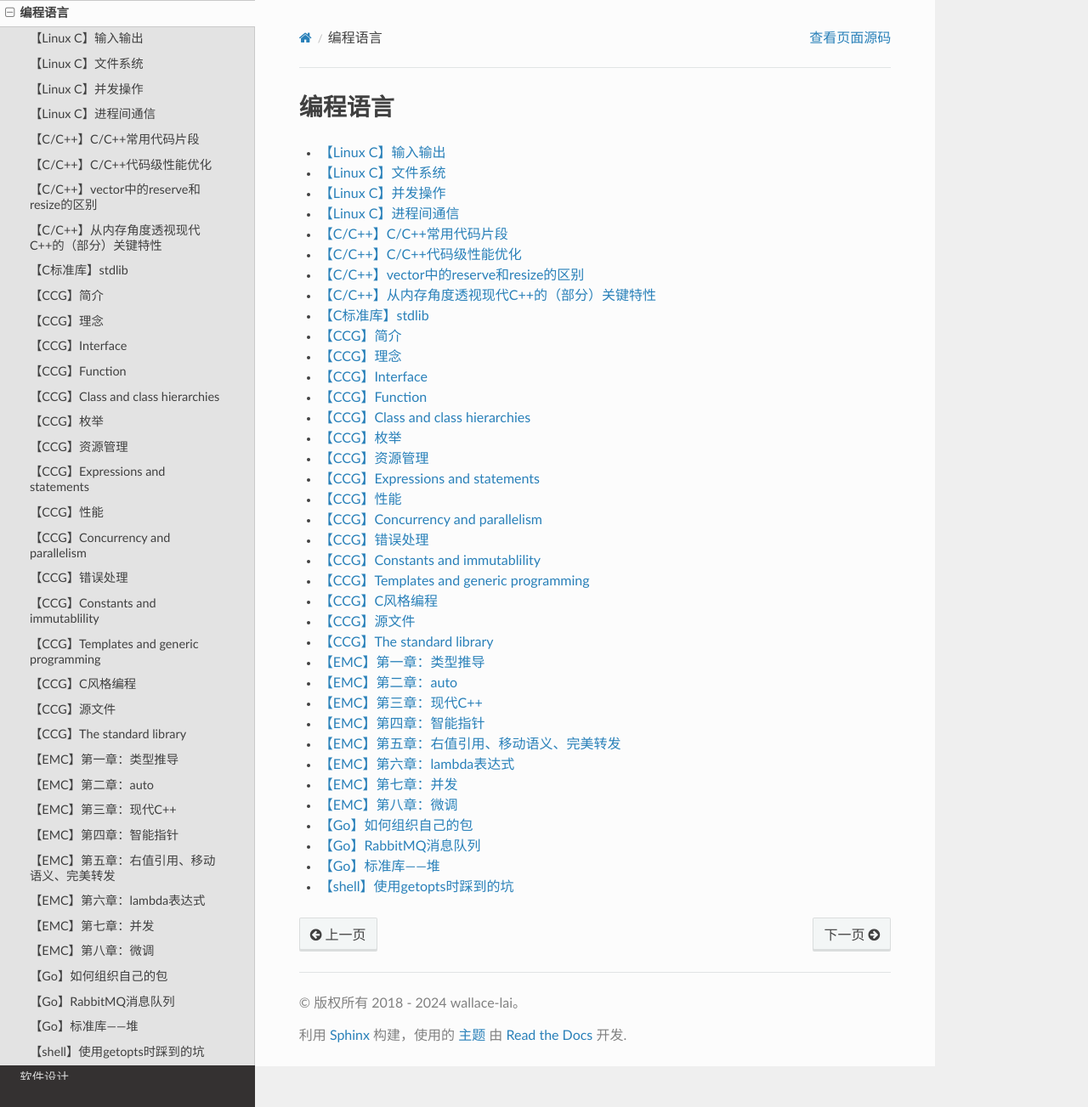
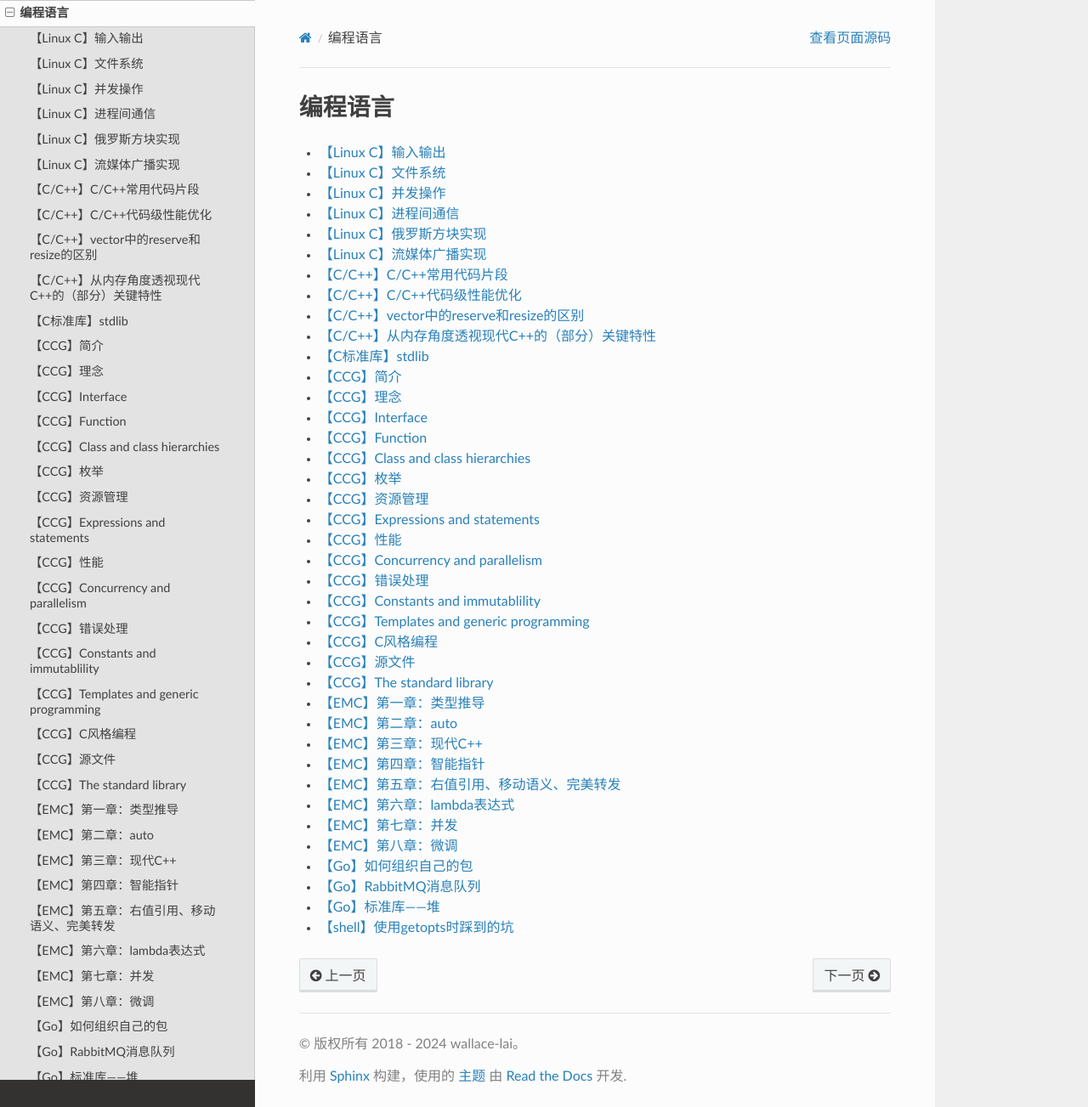
Before and after one commit to wallace-lai/learning-notes, a Sphinx documentation site: the page built from source/Language/index.rst, in a window 1280 px wide and 1303 px high. Shown: the whole window at 85% size. Built offline with Sphinx 7.4.7 and the Read the Docs theme 2.0.0, drawn with Linux system fonts in a browser that asks for light colours.

Commit message:
update linux c

```diff
--- a/source/Language/index.rst
+++ b/source/Language/index.rst
@@ -8,6 +8,8 @@
     linux-c1.md
     linux-c2.md
     linux-c3.md
+    linux-c4.md
+    linux-c5.md
 
     cpp-snippet.md
     cpp-perf.md
--- /dev/null
+++ b/source/Language/linux-c4.md
@@ -0,0 +1,5 @@
+# 【Linux C】俄罗斯方块实现
+
+作者：wallace-lai <br>
+发布：2024-06-13 <br>
+更新：2024-06-13 <br>
--- /dev/null
+++ b/source/Language/linux-c5.md
@@ -0,0 +1,5 @@
+# 【Linux C】流媒体广播实现
+
+作者：wallace-lai <br>
+发布：2024-06-13 <br>
+更新：2024-06-13 <br>
```
Also changed, not shown: source/media/images/Language/linux-c4.png (added).
